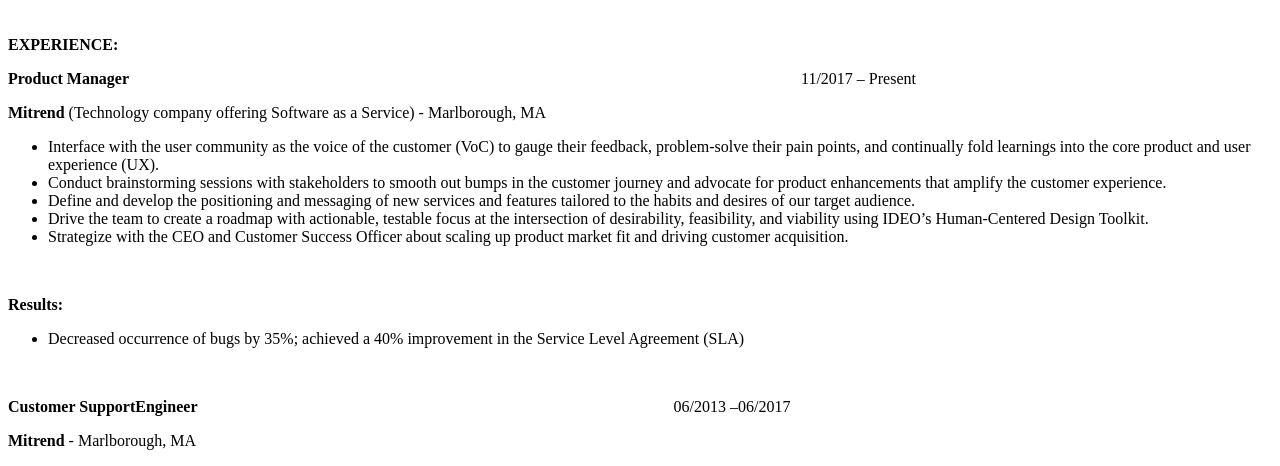
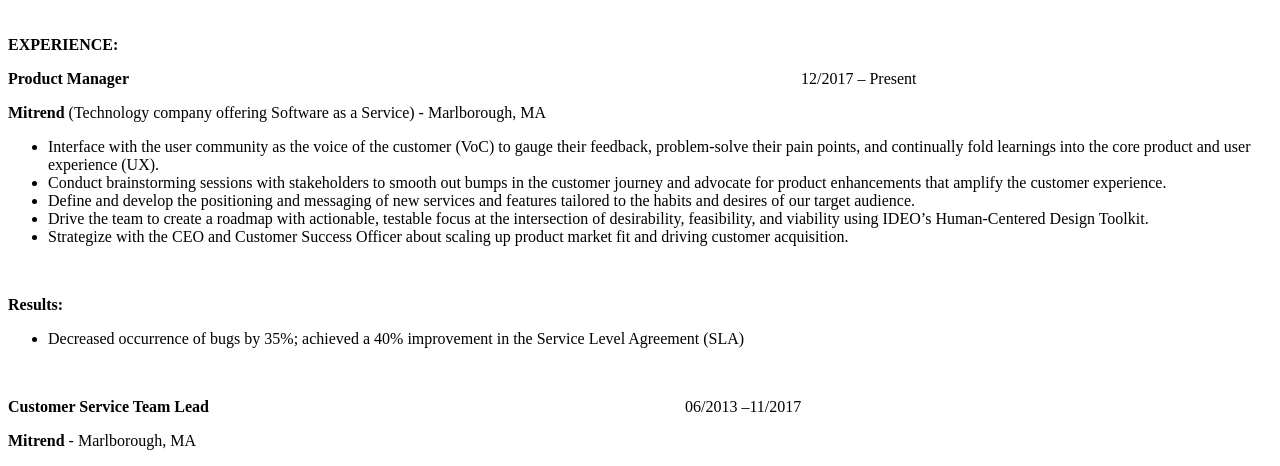
Before and after one commit to cbsprime/georgikdz.github.io, a plain HTML site: page index.html in a window 1280 px wide. Shown: the part 194-660 px from the top of the page. Drawn offline with Linux system fonts and the light colour scheme.

Commit message:
Update index.html

```diff
--- a/index.html
+++ b/index.html
@@ -5,7 +5,7 @@
 <p>I help Product Management teams bring the voice of our users into the organization by empathizing with their needs, anticipating their pain points, and collaborating closely with all stakeholders to deliver an optimal user experience that helps our customers thrive.</p>
 <p>&nbsp;</p>
 <p><strong>EXPERIENCE:</strong>&nbsp;&nbsp;&nbsp;&nbsp;&nbsp;&nbsp;&nbsp;&nbsp;&nbsp;&nbsp;&nbsp;&nbsp;&nbsp;&nbsp;&nbsp;&nbsp;&nbsp;&nbsp;&nbsp;&nbsp;&nbsp;&nbsp;&nbsp;&nbsp;&nbsp;&nbsp;&nbsp;&nbsp;&nbsp;&nbsp;&nbsp;&nbsp;&nbsp;&nbsp;&nbsp;&nbsp;&nbsp;&nbsp;&nbsp;&nbsp;&nbsp;&nbsp;&nbsp;&nbsp;&nbsp;&nbsp;&nbsp;&nbsp;&nbsp;&nbsp;&nbsp;&nbsp;&nbsp;&nbsp;&nbsp;&nbsp;&nbsp;&nbsp;&nbsp;&nbsp;&nbsp;&nbsp;&nbsp;&nbsp;&nbsp;&nbsp;&nbsp;&nbsp; &nbsp;&nbsp;&nbsp;&nbsp;&nbsp;&nbsp;&nbsp;&nbsp;&nbsp;&nbsp;&nbsp;&nbsp;&nbsp;&nbsp;&nbsp; &nbsp;&nbsp;&nbsp;&nbsp;&nbsp;&nbsp;&nbsp;&nbsp;&nbsp;&nbsp;&nbsp;&nbsp;&nbsp;&nbsp;&nbsp;&nbsp;&nbsp;&nbsp;</p>
-<p><strong>Product Manager</strong><em>&nbsp;&nbsp;&nbsp;&nbsp;&nbsp;&nbsp;&nbsp;&nbsp;&nbsp;&nbsp;&nbsp;&nbsp;&nbsp;&nbsp;&nbsp;&nbsp;&nbsp;&nbsp;&nbsp;&nbsp;&nbsp;&nbsp;&nbsp;&nbsp;&nbsp;&nbsp;&nbsp;&nbsp;&nbsp;&nbsp;&nbsp;&nbsp;&nbsp;&nbsp;&nbsp;&nbsp;&nbsp;&nbsp;&nbsp;&nbsp;&nbsp;&nbsp;&nbsp;&nbsp;&nbsp;&nbsp;&nbsp;&nbsp;&nbsp;&nbsp;&nbsp;&nbsp;&nbsp;&nbsp;&nbsp;&nbsp;&nbsp;&nbsp;&nbsp;&nbsp;&nbsp;&nbsp;&nbsp;&nbsp;&nbsp;&nbsp;&nbsp;&nbsp;&nbsp;&nbsp;&nbsp;&nbsp;&nbsp;&nbsp;&nbsp;&nbsp;&nbsp;&nbsp;&nbsp;&nbsp;&nbsp;&nbsp;&nbsp;&nbsp;&nbsp;&nbsp;&nbsp;&nbsp;&nbsp;&nbsp;&nbsp;&nbsp;&nbsp;&nbsp;&nbsp;&nbsp;&nbsp;&nbsp;&nbsp;&nbsp;&nbsp;&nbsp;&nbsp;&nbsp;&nbsp;&nbsp;&nbsp;&nbsp;&nbsp;&nbsp;&nbsp;&nbsp;&nbsp;&nbsp;&nbsp;&nbsp;&nbsp;&nbsp;&nbsp;&nbsp;&nbsp;&nbsp;&nbsp;&nbsp; &nbsp;&nbsp; &nbsp;&nbsp;&nbsp;&nbsp;&nbsp;&nbsp;&nbsp;&nbsp;&nbsp;&nbsp;&nbsp;&nbsp; &nbsp;&nbsp;&nbsp;&nbsp;&nbsp;&nbsp;&nbsp;&nbsp;&nbsp;&nbsp;&nbsp;&nbsp;&nbsp;&nbsp; </em><em>&nbsp;&nbsp;&nbsp;&nbsp;&nbsp;&nbsp;&nbsp;</em><em>&nbsp;&nbsp;&nbsp;&nbsp;&nbsp;</em>11/2017 &ndash; Present</p>
+<p><strong>Product Manager</strong><em>&nbsp;&nbsp;&nbsp;&nbsp;&nbsp;&nbsp;&nbsp;&nbsp;&nbsp;&nbsp;&nbsp;&nbsp;&nbsp;&nbsp;&nbsp;&nbsp;&nbsp;&nbsp;&nbsp;&nbsp;&nbsp;&nbsp;&nbsp;&nbsp;&nbsp;&nbsp;&nbsp;&nbsp;&nbsp;&nbsp;&nbsp;&nbsp;&nbsp;&nbsp;&nbsp;&nbsp;&nbsp;&nbsp;&nbsp;&nbsp;&nbsp;&nbsp;&nbsp;&nbsp;&nbsp;&nbsp;&nbsp;&nbsp;&nbsp;&nbsp;&nbsp;&nbsp;&nbsp;&nbsp;&nbsp;&nbsp;&nbsp;&nbsp;&nbsp;&nbsp;&nbsp;&nbsp;&nbsp;&nbsp;&nbsp;&nbsp;&nbsp;&nbsp;&nbsp;&nbsp;&nbsp;&nbsp;&nbsp;&nbsp;&nbsp;&nbsp;&nbsp;&nbsp;&nbsp;&nbsp;&nbsp;&nbsp;&nbsp;&nbsp;&nbsp;&nbsp;&nbsp;&nbsp;&nbsp;&nbsp;&nbsp;&nbsp;&nbsp;&nbsp;&nbsp;&nbsp;&nbsp;&nbsp;&nbsp;&nbsp;&nbsp;&nbsp;&nbsp;&nbsp;&nbsp;&nbsp;&nbsp;&nbsp;&nbsp;&nbsp;&nbsp;&nbsp;&nbsp;&nbsp;&nbsp;&nbsp;&nbsp;&nbsp;&nbsp;&nbsp;&nbsp;&nbsp;&nbsp;&nbsp; &nbsp;&nbsp; &nbsp;&nbsp;&nbsp;&nbsp;&nbsp;&nbsp;&nbsp;&nbsp;&nbsp;&nbsp;&nbsp;&nbsp; &nbsp;&nbsp;&nbsp;&nbsp;&nbsp;&nbsp;&nbsp;&nbsp;&nbsp;&nbsp;&nbsp;&nbsp;&nbsp;&nbsp; </em><em>&nbsp;&nbsp;&nbsp;&nbsp;&nbsp;&nbsp;&nbsp;</em><em>&nbsp;&nbsp;&nbsp;&nbsp;&nbsp;</em>12/2017 &ndash; Present</p>
 <p><strong>Mitrend</strong> (Technology company offering Software as a Service) - Marlborough, MA</p>
 <ul>
 <li>Interface with the user community as the voice of the customer (VoC) to gauge their feedback, problem-solve their pain points, and continually fold learnings into the core product and user experience (UX).</li>
@@ -20,7 +20,7 @@
 <li>Decreased occurrence of bugs by 35%; achieved a 40% improvement in the Service Level Agreement (SLA)</li>
 </ul>
 <p>&nbsp;</p>
-<p><strong>Customer SupportEngineer<em>&nbsp;&nbsp;&nbsp;&nbsp;&nbsp;&nbsp;&nbsp;&nbsp;&nbsp;&nbsp;&nbsp;&nbsp;&nbsp;&nbsp;&nbsp;&nbsp;&nbsp;&nbsp;&nbsp;&nbsp;&nbsp;&nbsp;&nbsp;&nbsp;&nbsp;&nbsp;&nbsp;&nbsp;&nbsp;&nbsp;&nbsp;&nbsp;&nbsp;&nbsp;&nbsp;&nbsp;&nbsp;&nbsp;&nbsp;&nbsp;&nbsp;&nbsp;&nbsp;&nbsp;&nbsp;&nbsp;&nbsp;&nbsp;&nbsp;&nbsp;&nbsp;&nbsp;&nbsp; &nbsp;&nbsp;&nbsp;&nbsp; &nbsp;&nbsp;&nbsp;&nbsp;&nbsp;&nbsp;&nbsp; &nbsp;&nbsp;&nbsp;&nbsp;&nbsp;&nbsp;&nbsp;&nbsp;&nbsp;&nbsp;&nbsp;&nbsp;&nbsp;&nbsp;&nbsp;&nbsp;&nbsp;&nbsp;&nbsp;&nbsp;&nbsp;&nbsp;&nbsp;&nbsp;&nbsp; &nbsp;&nbsp;&nbsp;&nbsp;&nbsp;&nbsp;&nbsp;&nbsp;&nbsp;&nbsp;&nbsp;&nbsp;&nbsp;&nbsp;&nbsp;&nbsp;&nbsp;&nbsp;&nbsp;&nbsp;&nbsp;&nbsp;&nbsp;&nbsp;&nbsp;&nbsp;</em></strong>06/2013 &ndash;06/2017</p>
+<p><strong>Customer Service Team Lead<em>&nbsp;&nbsp;&nbsp;&nbsp;&nbsp;&nbsp;&nbsp;&nbsp;&nbsp;&nbsp;&nbsp;&nbsp;&nbsp;&nbsp;&nbsp;&nbsp;&nbsp;&nbsp;&nbsp;&nbsp;&nbsp;&nbsp;&nbsp;&nbsp;&nbsp;&nbsp;&nbsp;&nbsp;&nbsp;&nbsp;&nbsp;&nbsp;&nbsp;&nbsp;&nbsp;&nbsp;&nbsp;&nbsp;&nbsp;&nbsp;&nbsp;&nbsp;&nbsp;&nbsp;&nbsp;&nbsp;&nbsp;&nbsp;&nbsp;&nbsp;&nbsp;&nbsp;&nbsp; &nbsp;&nbsp;&nbsp;&nbsp; &nbsp;&nbsp;&nbsp;&nbsp;&nbsp;&nbsp;&nbsp; &nbsp;&nbsp;&nbsp;&nbsp;&nbsp;&nbsp;&nbsp;&nbsp;&nbsp;&nbsp;&nbsp;&nbsp;&nbsp;&nbsp;&nbsp;&nbsp;&nbsp;&nbsp;&nbsp;&nbsp;&nbsp;&nbsp;&nbsp;&nbsp;&nbsp; &nbsp;&nbsp;&nbsp;&nbsp;&nbsp;&nbsp;&nbsp;&nbsp;&nbsp;&nbsp;&nbsp;&nbsp;&nbsp;&nbsp;&nbsp;&nbsp;&nbsp;&nbsp;&nbsp;&nbsp;&nbsp;&nbsp;&nbsp;&nbsp;&nbsp;&nbsp;</em></strong>06/2013 &ndash;11/2017</p>
 <p><strong>Mitrend</strong> - Marlborough, MA&nbsp;&nbsp;&nbsp;&nbsp;&nbsp;&nbsp;&nbsp;&nbsp;&nbsp;&nbsp;&nbsp;&nbsp;&nbsp;&nbsp;&nbsp;&nbsp;&nbsp;&nbsp;&nbsp;&nbsp;&nbsp;&nbsp;&nbsp;&nbsp;&nbsp;&nbsp;&nbsp;&nbsp;&nbsp;&nbsp;&nbsp;&nbsp;&nbsp;&nbsp;&nbsp;&nbsp;&nbsp;&nbsp;&nbsp;&nbsp;&nbsp;&nbsp;&nbsp;&nbsp;&nbsp;&nbsp;&nbsp;&nbsp;&nbsp;&nbsp;&nbsp;&nbsp;&nbsp;&nbsp;&nbsp;&nbsp;&nbsp;&nbsp;&nbsp;&nbsp;&nbsp;&nbsp;&nbsp;&nbsp;&nbsp;&nbsp;&nbsp;&nbsp;&nbsp;&nbsp;&nbsp;&nbsp;&nbsp;&nbsp;&nbsp;&nbsp;&nbsp;&nbsp;&nbsp;&nbsp;&nbsp;&nbsp;&nbsp;&nbsp;&nbsp;&nbsp;&nbsp;&nbsp;&nbsp;&nbsp;&nbsp;&nbsp;&nbsp;&nbsp;&nbsp;&nbsp;&nbsp;&nbsp;&nbsp;&nbsp;&nbsp;&nbsp;&nbsp;&nbsp; <strong><em>&nbsp;&nbsp;&nbsp;&nbsp;&nbsp;&nbsp;&nbsp;&nbsp;&nbsp;&nbsp;&nbsp; </em></strong>&nbsp;&nbsp;&nbsp;&nbsp; &nbsp;&nbsp;&nbsp;&nbsp;&nbsp;&nbsp;&nbsp;&nbsp;&nbsp; &nbsp;&nbsp;&nbsp;&nbsp;&nbsp;</p>
 <ul>
 <li>Modernized the customer service engagement models, the end-to-end lifecycle of customer issues (questions, problems, requests) through to completion; followed up with customers with recommendations and updates.</li>
```
